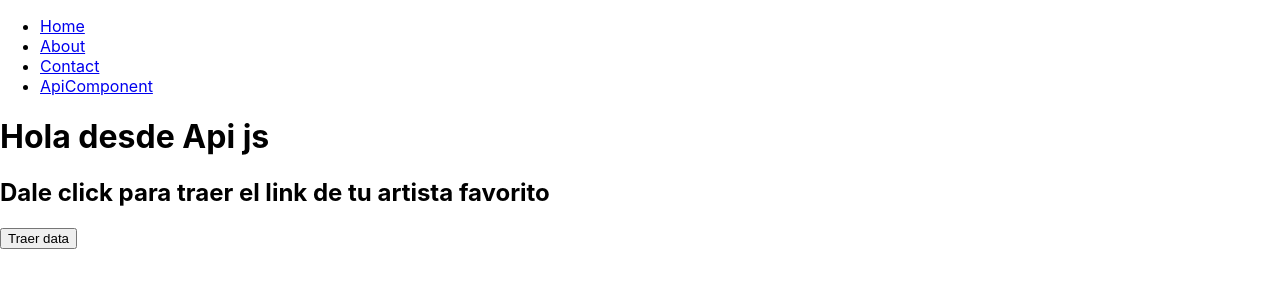
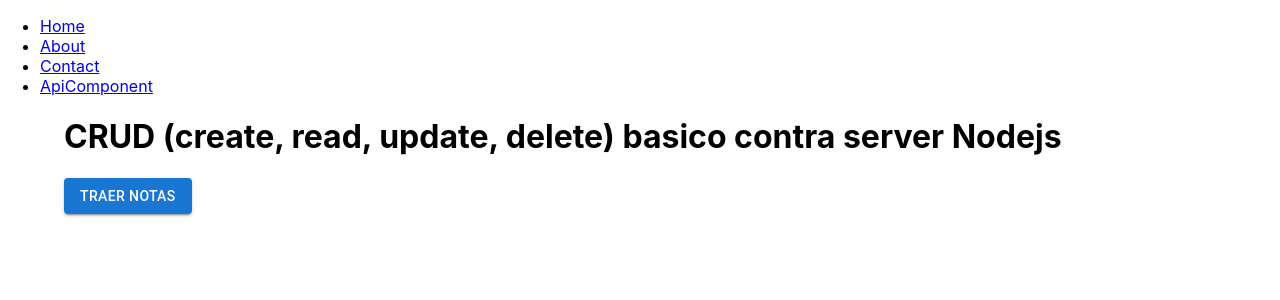
Before and after one commit to oscarDanielMamani/react-web-api, a React (Create React App) app: page /api in a window 1280 px wide. Shown: the top 300 px of the page. Built offline with nearby package versions, Linux system fonts and the light colour scheme.

Commit message:
OK: traemos datos del backend

```diff
--- a/src/screens/Api.js
+++ b/src/screens/Api.js
@@ -1,14 +1,25 @@
 
 import {Fragment, useState} from 'react';
+import Button from '@mui/material/Button';
+import Container from '@mui/material/Container';
+
+import BasicCard from '../components/BasicCard';
+
+//TODO: en un app real cargariamos esto de un archivo de configuracion o de variables de entorno
+var BACKEND_URL= "http://localhost:3000";
+//A: base url
+var NOTES_URL= BACKEND_URL + "/notes";
+//A: la url para obtener la lista de notas de nuestra web Api
+
+// one_note_url= notes_url + "/" + id;
 
 function Api(){
+  const [ noteList, setNoteList] = useState(null);
 
-  const [link, setLink] = useState(null);
   async function traerData(){
     var myHeaders = new Headers();
     myHeaders.append("Accept", "application/json");
     myHeaders.append("Content-Type", "application/json");
-    myHeaders.append("Authorization", "Bearer BQA0gjbPCvJMB4__s04VCVjqJ7ymVBOgDiAKRpHihIaJFmCCV_qmH57W1o4AJMeh0ERI91ph_n6xwIYF0j8GIIOnrqqiaUvZxVLV82BpiKQyrfXHIav3ocoYLtehkG6Ydw3gsAWfTmFyeh5bbXQypg_6voGZ0sM");
 
     var requestOptions = {
       method: 'GET',
@@ -17,24 +28,30 @@ function Api(){
     };
 
 
-    let result= await fetch("https://api.spotify.com/v1/search?q=duki&type=track%2Cartist", requestOptions);
+    let result= await fetch(NOTES_URL, requestOptions);
     let resultJson= await result.json();
     console.log(resultJson)
-    setLink(resultJson.artists.href)
+    setNoteList(resultJson[0])
 
   }
 
   return(
-    <Fragment>
-      <h1>Hola desde Api js</h1>
+    <Container>
+      <h1>CRUD (create, read, update, delete) basico contra server Nodejs</h1>
+
       {
-      link ?
-        <a href={link}> link aca!</a>
-        :<h2>Dale click para traer el link de tu artista favorito</h2>
+        noteList &&
+        <pre>{JSON.stringify(noteList,null,2)}</pre>
+      }
+      <Button variant="contained" onClick={traerData}>Traer Notas</Button>
+
+      {
+        noteList &&
+        <BasicCard titulo={noteList.title} descripcion={noteList.content} fechaCreacion={noteList.createdAt}/>
       }
 
-      <button onClick={traerData}>Traer data</button>
-    </Fragment>
+
+    </Container>
   )
 }
 
```
